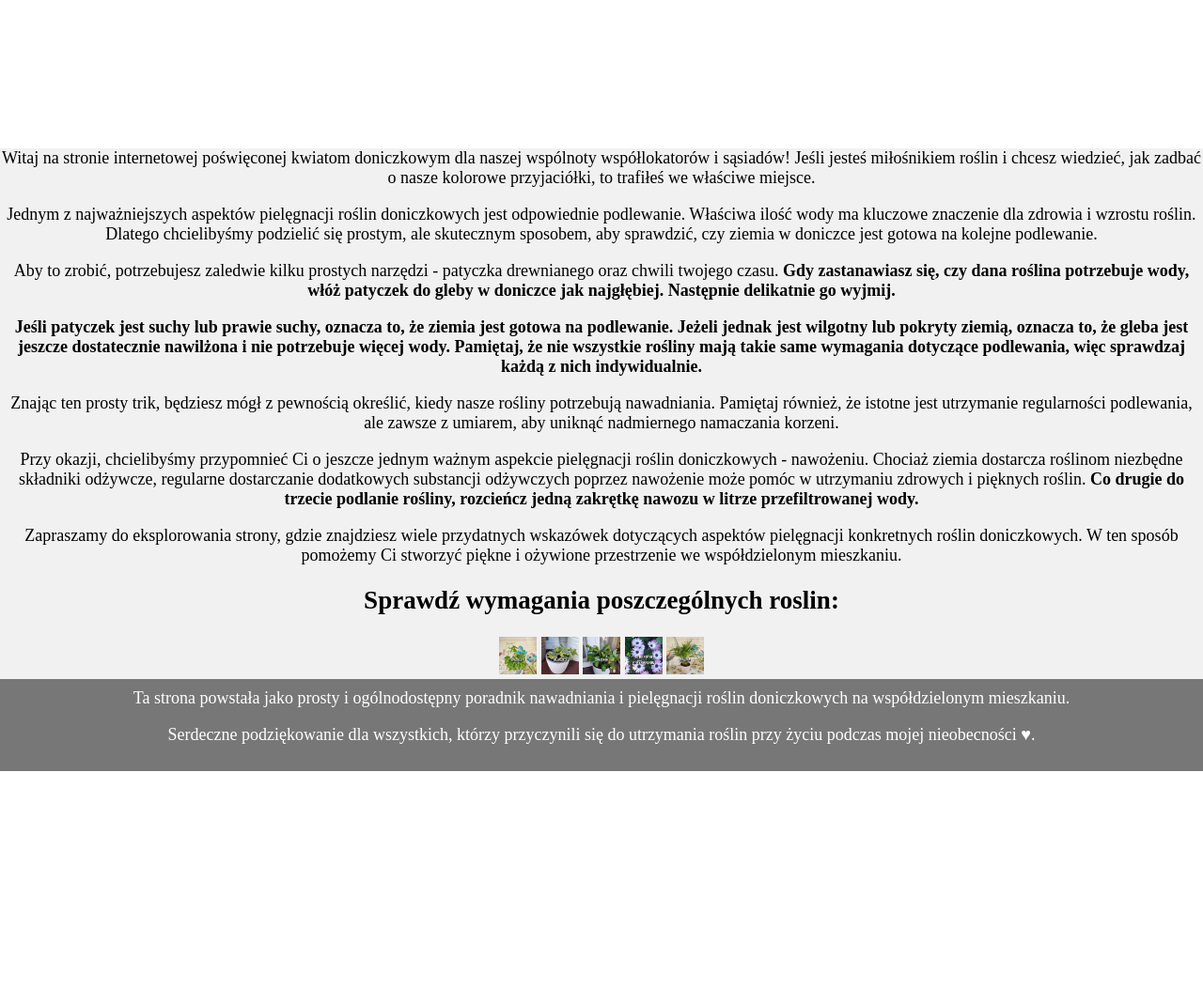
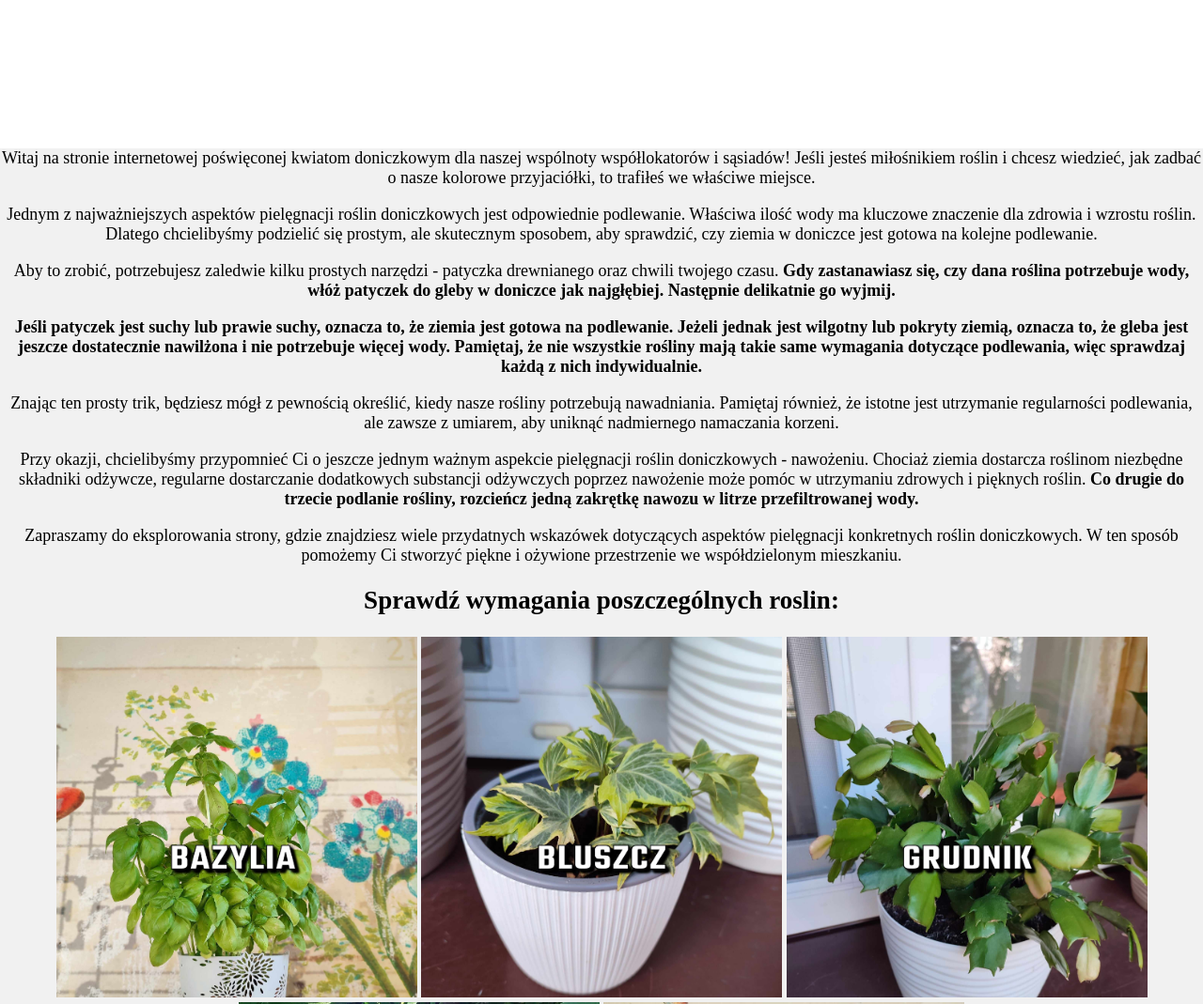
Before and after one commit to isa987/JPiTI-Projekt, a plain HTML site: page JPiTIprojekt/index.html in a window 1280 px wide. Shown: the top 1069 px of the page at 94% size. Before the commit the page ends 821 px from the top, so only its background shows below. Drawn offline with Linux system fonts and the light colour scheme.

Commit message:
Update style.css

```diff
--- a/JPiTIprojekt/style.css
+++ b/JPiTIprojekt/style.css
@@ -51,7 +51,7 @@ body {
 
 
   img{
-   max-width: 40px;
+   max-width: 30%;
 
     border-top: 2px;
   }
```
